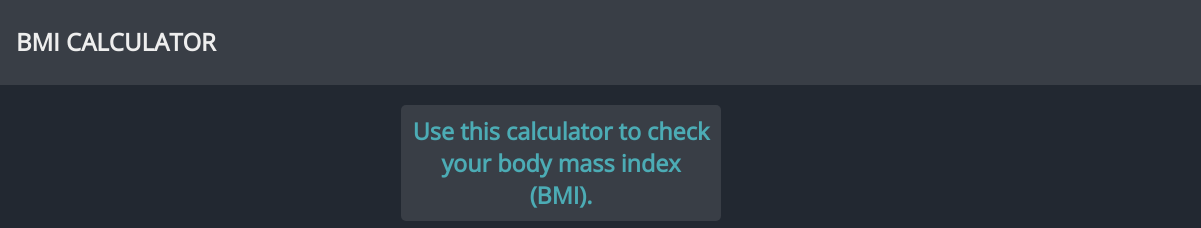
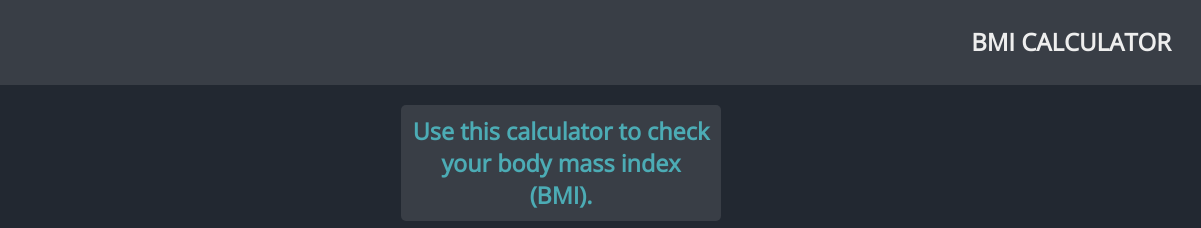
Before and after one commit to Illyrian1000/BMI, a plain HTML site: page index.html in a window 1280 px wide. Shown: the top 228 px of the page, 79-1280 px from the left. Drawn offline with nearby package versions, Linux system fonts and the light colour scheme.

Commit message:
test h2 right

```diff
--- a/styles.css
+++ b/styles.css
@@ -6,6 +6,7 @@
 }
 
 header {
+  position: relative;
   display: flex;
 }
 img {
@@ -16,6 +17,8 @@ img {
 }
 
 h2 {
+  position: absolute;
+  right: 30px;
   margin-top: 10px;
 }
 
```
